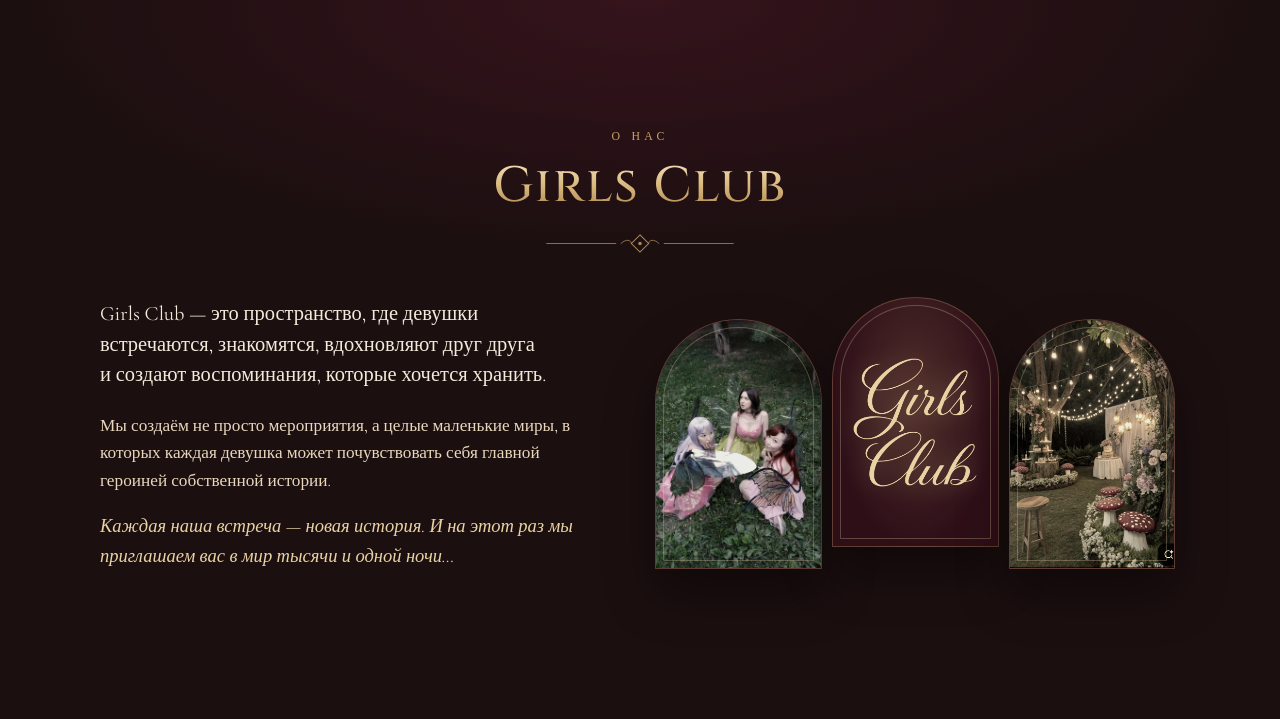
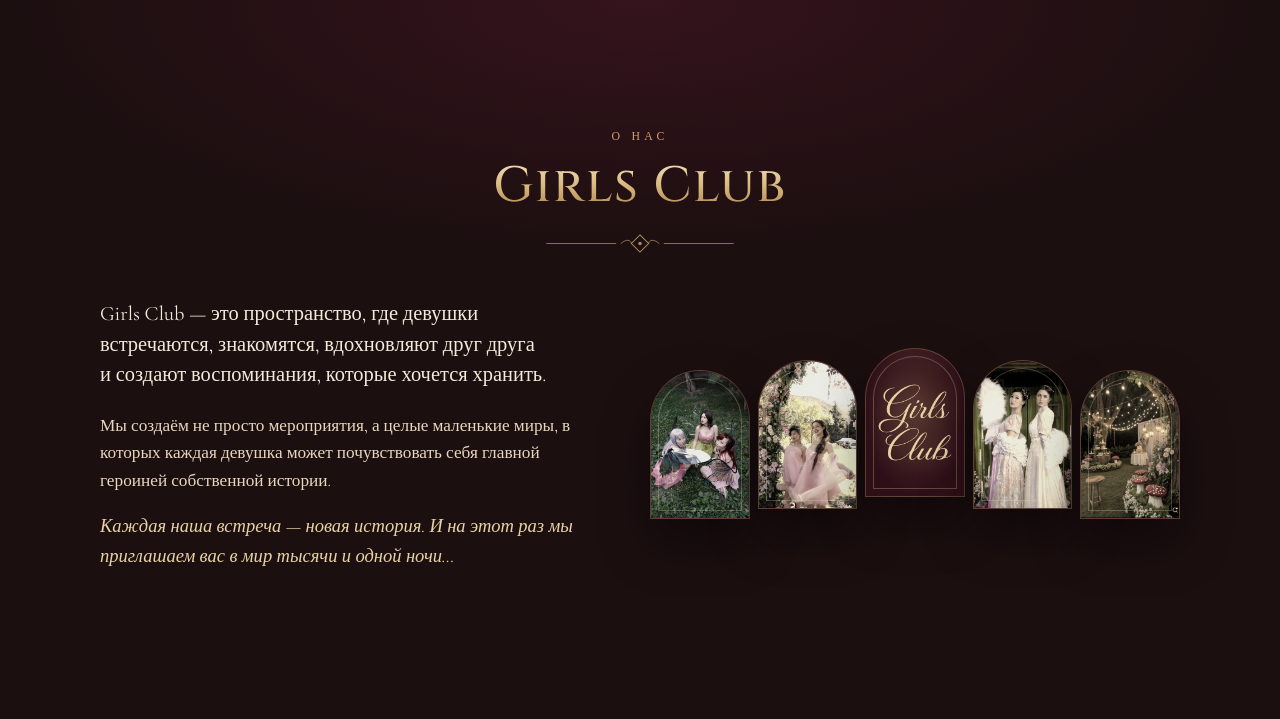
Before and after one commit to Sino0on/girlsclub, a Django app: page / in a window 1280 px wide. Shown: the part 993-1712 px from the top of the page. Run offline with Django 5.2, Linux system fonts and the light colour scheme; data comes from the database, SQL or seed files in the repository; data that the repository does not hold is empty; some web fonts are replaced.

Commit message:
Club arches: two new event photos on either side of the logo
Co-Authored-By: Claude Opus 5.5 <noreply@anthropic.com>

```diff
--- a/event/templates/event/home.html
+++ b/event/templates/event/home.html
@@ -125,8 +125,10 @@
     </div>
     <div class="club__photos">
       <figure class="arch reveal reveal--rise" style="--d:0"><img src="{% static 'img/nights/club-1.jpg' %}" alt="Прошлое мероприятие Girls Club" loading="lazy" width="700" height="1050"></figure>
-      <figure class="arch arch--logo reveal reveal--rise" style="--d:1"><img src="{% static 'img/nights/girls-club-logo.webp' %}" alt="Girls Club" loading="lazy" width="504" height="520"></figure>
-      <figure class="arch reveal reveal--rise" style="--d:2"><img src="{% static 'img/nights/club-3.jpg' %}" alt="Атмосфера вечера Girls Club" loading="lazy" width="700" height="968"></figure>
+      <figure class="arch arch--near reveal reveal--rise" style="--d:1"><img src="{% static 'img/nights/club-2.jpg' %}" alt="Гостьи Girls Club в розовых платьях" loading="lazy" width="700" height="1050"></figure>
+      <figure class="arch arch--logo reveal reveal--rise" style="--d:2"><img src="{% static 'img/nights/girls-club-logo.webp' %}" alt="Girls Club" loading="lazy" width="504" height="520"></figure>
+      <figure class="arch arch--near reveal reveal--rise" style="--d:3"><img src="{% static 'img/nights/club-4.jpg' %}" alt="Гостьи Girls Club в образах с веерами" loading="lazy" width="700" height="933"></figure>
+      <figure class="arch reveal reveal--rise" style="--d:4"><img src="{% static 'img/nights/club-3.jpg' %}" alt="Атмосфера вечера Girls Club" loading="lazy" width="700" height="968"></figure>
     </div>
   </div>
 </section>
--- a/static/css/style.css
+++ b/static/css/style.css
@@ -491,24 +491,32 @@ html.gate-seen .gate{ display: none; }
 .club__text{ max-width: 560px; margin: 0 auto; text-align: center; }
 .club__photos{
   display: grid;
-  grid-template-columns: repeat(3, 1fr);
-  gap: 10px;
+  grid-template-columns: repeat(5, 1fr);
+  gap: 8px;
   align-items: end;
-  max-width: 520px;
+  max-width: 720px;
   width: 100%;
   margin: 0 auto;
 }
 .club__photos .arch{ aspect-ratio: 2 / 3; }
 /* past-event photos are green/pink — warm them into the night palette */
 .club__photos img{ filter: sepia(.45) saturate(.75) contrast(1.05) brightness(.92); }
-.club__photos .arch:nth-child(2){ transform: translateY(-22px); }
+/* арка из пяти: логотип в центре выше всех, соседние фото чуть ниже */
+.club__photos .arch--logo{ transform: translateY(-22px); }
+.club__photos .arch--near{ transform: translateY(-10px); }
 .arch--logo{
   display: grid; place-items: center;
   background: radial-gradient(ellipse at 50% 40%, rgba(198,160,106,.22), transparent 70%), var(--wine);
 }
 .club__photos .arch--logo img{ width: 78%; height: auto; filter: drop-shadow(0 0 12px rgba(233,211,164,.35)); }
-.js .club__photos .arch.reveal:nth-child(2){ transform: translateY(6px); }
-.js .club__photos .arch.reveal.is-visible:nth-child(2){ transform: translateY(-22px); }
+.js .club__photos .arch--logo.reveal{ transform: translateY(6px); }
+.js .club__photos .arch--logo.reveal.is-visible{ transform: translateY(-22px); }
+.js .club__photos .arch--near.reveal{ transform: translateY(14px); }
+.js .club__photos .arch--near.reveal.is-visible{ transform: translateY(-10px); }
+@media (max-width: 480px){
+  .club__photos{ gap: 5px; }
+  .club__photos .arch--logo img{ width: 88%; }
+}
 
 /* =====================================================
    3. STORY
```
Also changed, not shown: static/img/nights/club-2.jpg (added), static/img/nights/club-4.jpg (added).
